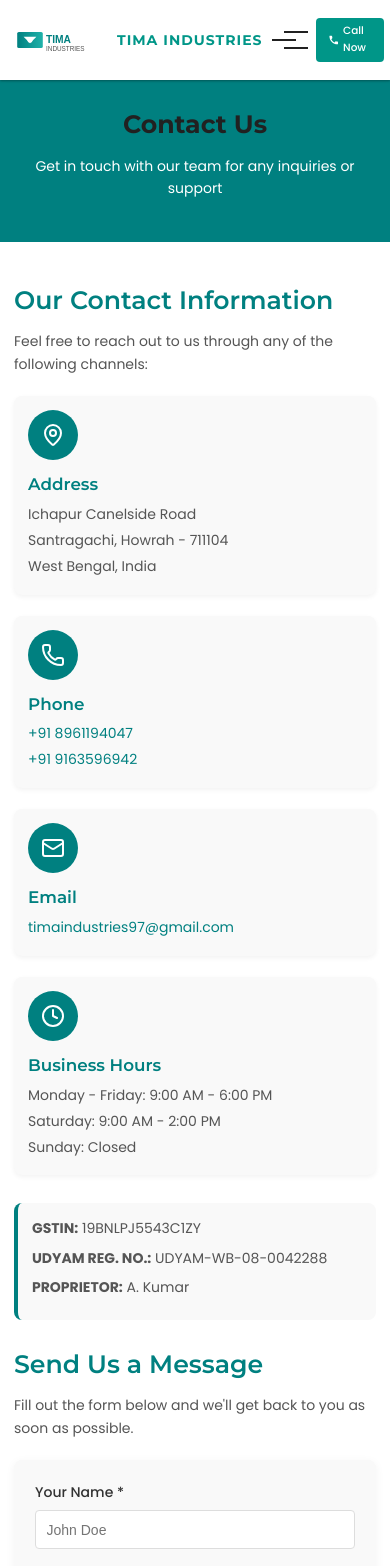
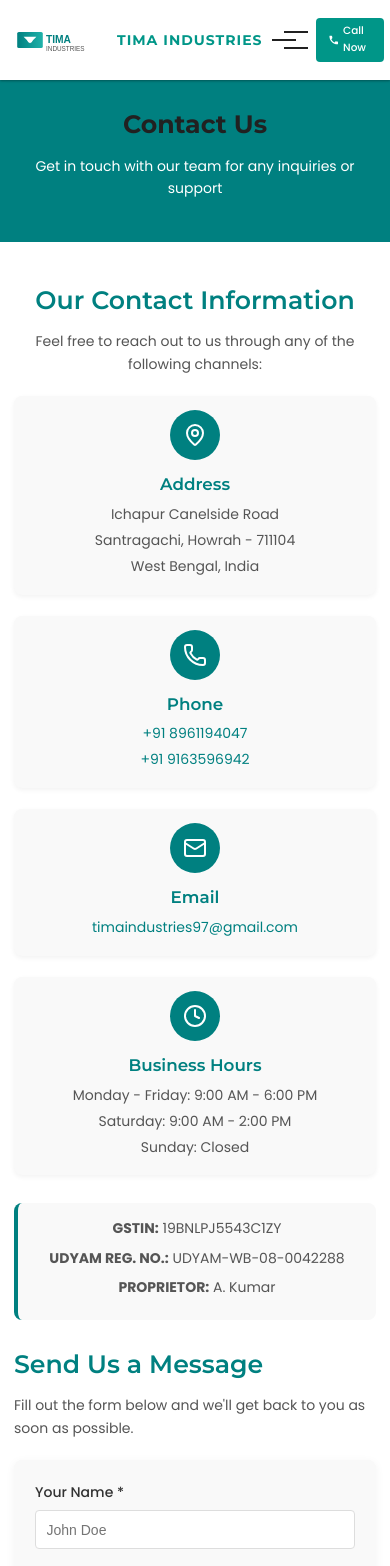
Before and after one commit to timaindustries97/tima-industries-website, a React (Create React App) app: page /contact in a window 390 px wide. Shown: the top 1566 px of the page. Built offline with nearby package versions, Linux system fonts and the light colour scheme.

Commit message:
Added contact us function

```diff
--- a/package.json
+++ b/package.json
@@ -6,6 +6,7 @@
         "@testing-library/jest-dom": "^5.16.5",
         "@testing-library/react": "^13.4.0",
         "@testing-library/user-event": "^13.5.0",
+        "emailjs-com": "^3.2.0",
         "lucide-react": "^0.487.0",
         "react": "^18.2.0",
         "react-dom": "^18.2.0",
--- a/src/components/about/AboutPage.jsx
+++ b/src/components/about/AboutPage.jsx
@@ -40,12 +40,12 @@
                 ensure that our products meet the highest standards.
               </p>
             </div>
-            <div className="about-image">
+            {/* <div className="about-image">
               <img
                 src="/images/factory/about-factory.jpg"
                 alt="Tima Industries Factory"
               />
-            </div>
+            </div> */}
           </div>
         </div>
       </section>
@@ -171,12 +171,12 @@
       <section className="section quality-section bg-light">
         <div className="container">
           <div className="quality-grid">
-            <div className="quality-image">
+            {/* <div className="quality-image">
               <img
                 src="/images/factory/quality-check.jpg"
                 alt="Quality Assurance at Tima Industries"
               />
-            </div>
+            </div> */}
             <div className="quality-content">
               <h2>Our Quality Assurance</h2>
               <p>
--- a/src/components/common/Footer.jsx
+++ b/src/components/common/Footer.jsx
@@ -80,7 +80,7 @@
           <h3>Location</h3>
           <div className="map-container">
             <iframe
-              src="https://www.google.com/maps/embed?pb=!1m18!1m12!1m3!1d3684.1693102502277!2d88.2784!3d22.5778!2m3!1f0!2f0!3f0!3m2!1i1024!2i768!4f13.1!3m3!1m2!1s0x3a0279a33962a399%3A0x8e7ebf9d8b3baec!2sSantragachi%2C%20Howrah%2C%20West%20Bengal!5e0!3m2!1sen!2sin!4v1681722145317!5m2!1sen!2sin"
+              src="https://www.google.com/maps/embed?pb=!1m17!1m12!1m3!1d3683.681177389081!2d88.30802567530102!3d22.591024679478625!2m3!1f0!2f0!3f0!3m2!1i1024!2i768!4f13.1!3m2!1m1!2zMjLCsDM1JzI3LjciTiA4OMKwMTgnMzguMiJF!5e0!3m2!1sen!2sin!4v1744453314622!5m2!1sen!2sin"
               width="100%"
               height="150"
               style={{ border: 0 }}
--- a/src/components/contact/ContactForm.jsx
+++ b/src/components/contact/ContactForm.jsx
@@ -1,6 +1,7 @@
 // components/ContactForm.jsx
 import React, { useState } from "react";
 import { Send } from "lucide-react";
+import emailjs from "emailjs-com";
 
 const ContactForm = () => {
   const [formData, setFormData] = useState({
@@ -27,17 +28,23 @@
 
   const handleSubmit = (e) => {
     e.preventDefault();
-    // In a real application, you would send this data to your backend
-    console.log("Form submitted:", formData);
-
-    // Simulating successful form submission
+    emailjs
+      .send(
+        "service_k7ujy5g",
+        "template_8erqh7h",
+        formData,
+        "Ds1QURIbn4pZQPFoF"
+      )
+      .then(
+        (result) => {
+          console.log("Email successfully sent!", result.text);
           setFormStatus({
             submitted: true,
             error: false,
-      message: "Thank you for your message! We will get back to you soon.",
+            message:
+              "Thank you for your message! We will get back to you soon.",
           });
 
-    // Reset form after submission
           setFormData({
             name: "",
             email: "",
@@ -46,14 +53,19 @@
             message: "",
           });
 
-    // Reset form status after 5 seconds
           setTimeout(() => {
+            setFormStatus({ submitted: false, error: false, message: "" });
+          }, 5000);
+        },
+        (error) => {
+          console.log("Failed to send email:", error.text);
           setFormStatus({
-        submitted: false,
-        error: false,
-        message: "",
+            submitted: true,
+            error: true,
+            message: "Failed to send. Please try again later.",
           });
-    }, 5000);
+        }
+      );
   };
 
   return (
--- a/src/components/contact/MapLocation.jsx
+++ b/src/components/contact/MapLocation.jsx
@@ -6,7 +6,7 @@
       <h2>Find Us</h2>
       <div className="google-map">
         <iframe
-          src="https://www.google.com/maps/embed?pb=!1m18!1m12!1m3!1d29474.81430147858!2d88.27050037910156!3d22.560000000000002!2m3!1f0!2f0!3f0!3m2!1i1024!2i768!4f13.1!3m3!1m2!1s0x3a0277c00f135835%3A0xf1d03c9f09f3be13!2sSantragachi%2C%20Howrah%2C%20West%20Bengal!5e0!3m2!1sen!2sin!4v1713023460927!5m2!1sen!2sin"
+          src="https://www.google.com/maps/embed?pb=!1m17!1m12!1m3!1d3683.681177389081!2d88.30802567530102!3d22.591024679478625!2m3!1f0!2f0!3f0!3m2!1i1024!2i768!4f13.1!3m2!1m1!2zMjLCsDM1JzI3LjciTiA4OMKwMTgnMzguMiJF!5e0!3m2!1sen!2sin!4v1744453314622!5m2!1sen!2sin"
           width="100%"
           height="450"
           style={{ border: 0 }}
--- a/src/components/products/ProductsPage.jsx
+++ b/src/components/products/ProductsPage.jsx
@@ -11,7 +11,6 @@
 
   useEffect(() => {
     // Fetch the products data
-    debugger
     fetch('/data/products.json')
       .then(response => response.json())
       .then(data => {
@@ -74,7 +73,7 @@
         <div className="container">
           <div className="category-filter">
             <h2>Product Categories</h2>
-            <div className="filter-buttons">
+            {/* <div className="filter-buttons">
               {categories.map((category, index) => (
                 <button
                   key={index}
@@ -84,7 +83,7 @@
                   {category.charAt(0).toUpperCase() + category.slice(1)}
                 </button>
               ))}
-            </div>
+            </div> */}
           </div>
 
           {loading ? (
--- a/src/styles/About.css
+++ b/src/styles/About.css
@@ -0,0 +1,3 @@
+.team-section {
+    text-align: center;
+}
--- a/src/styles/Contact.css
+++ b/src/styles/Contact.css
@@ -221,6 +221,24 @@
 
 /* Responsive Design */
 @media (max-width: 768px) {
+  .contact-info {
+    text-align: center; /* Center everything on mobile */
+  }
+
+  .info-card {
+    flex-direction: column; /* Stack the icon and content vertically */
+    align-items: center;
+    text-align: center; /* Center text in each card */
+  }
+
+  .icon-container {
+    margin-bottom: 10px; /* Space between icon and content */
+  }
+
+  .company-details {
+    text-align: center; /* Center company details on mobile */
+  }
+
   .contact-container {
     flex-direction: column;
   }
--- a/src/styles/Products.css
+++ b/src/styles/Products.css
@@ -0,0 +1,5 @@
+.inquiry-actions {
+  display: flex;
+  gap: 1rem;
+  flex-wrap: wrap;
+}
```
Also changed, not shown: 1 other file (tests, documents, lock files or other folders). Lines whose indentation alone changed are shown as unchanged.
